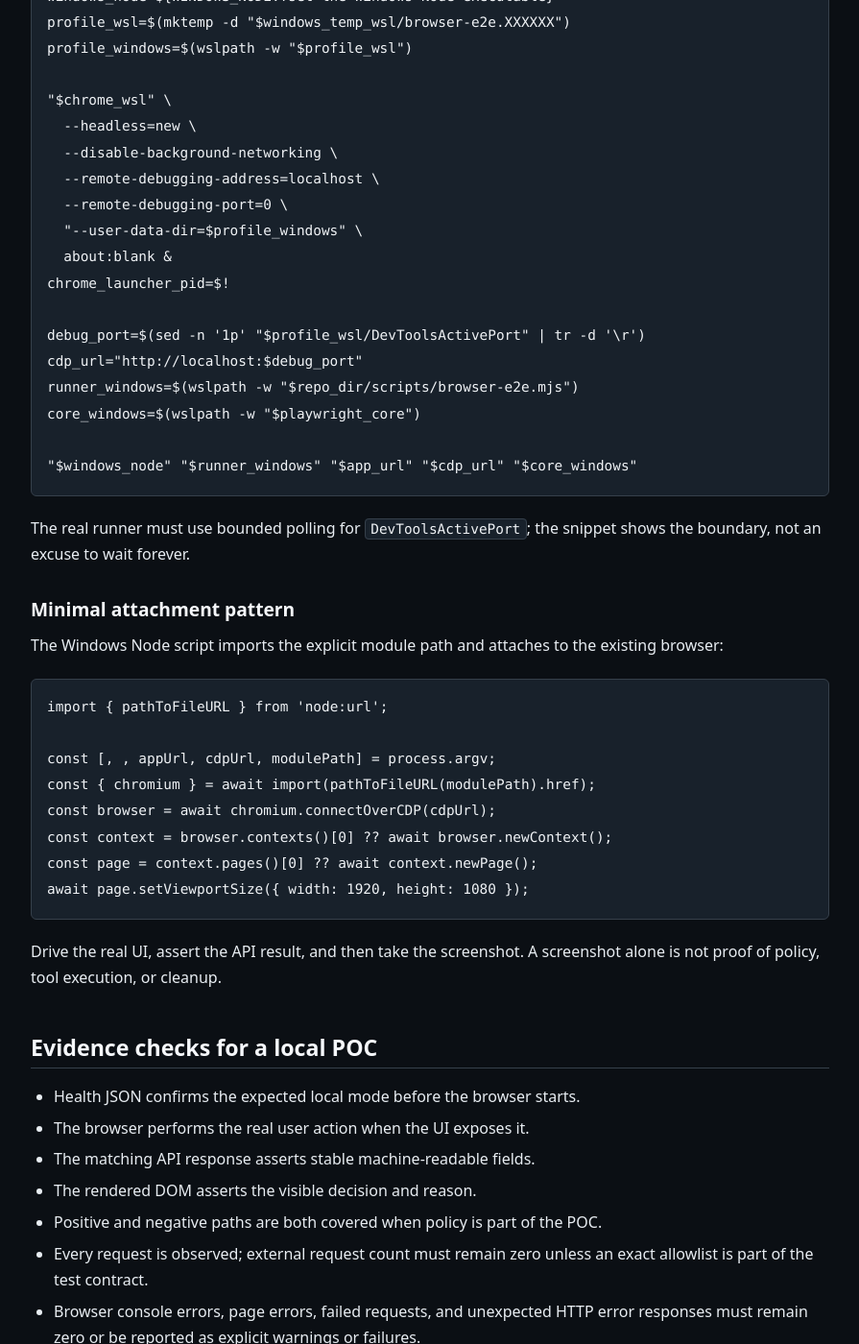
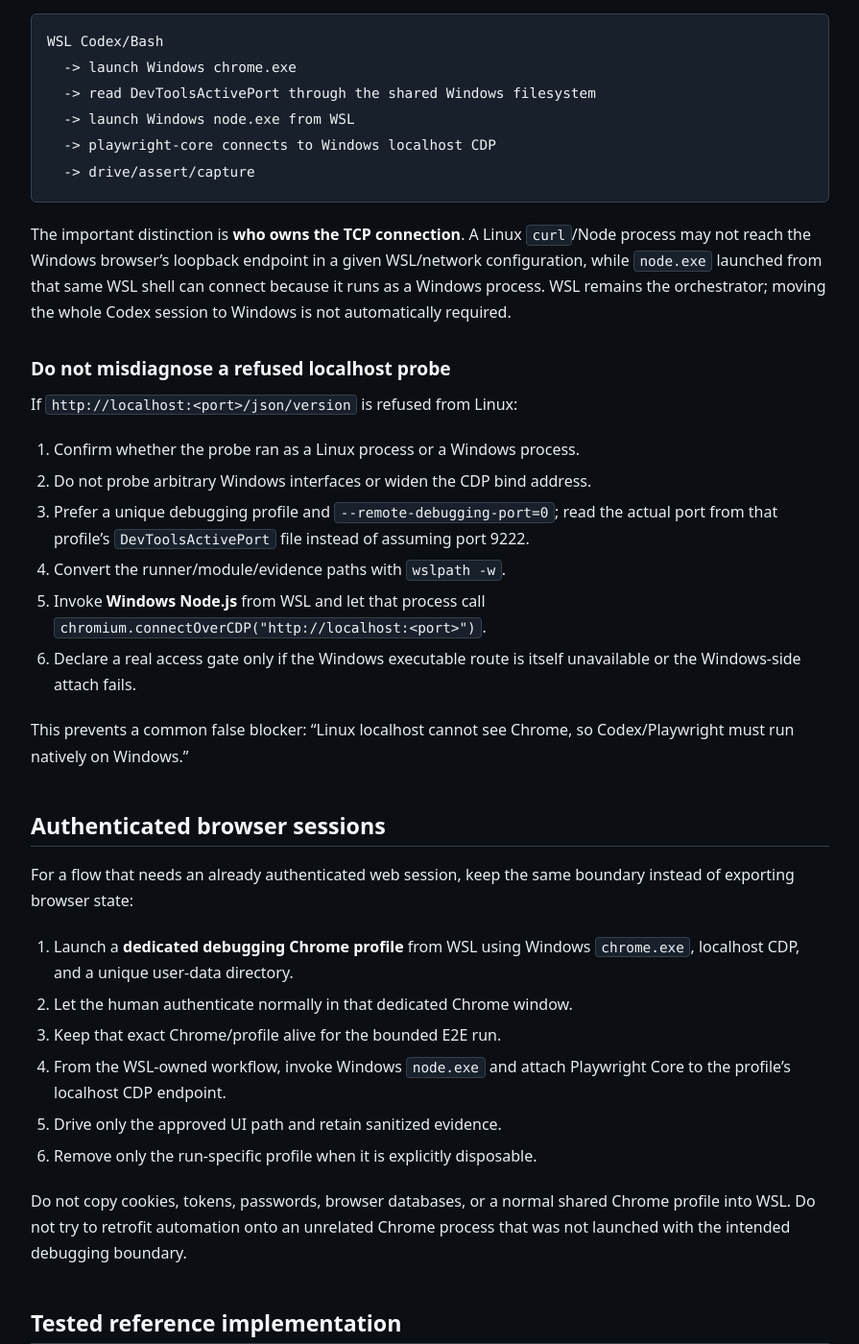
Before and after one commit to amitkarpe/agent-os, a Jekyll site: the page built from kb/playbooks/tools/agent-run-playwright-core-wsl.md, in a window 1280 px wide and 1400 px high, scrolled down 4588 px. Shown: the whole window at 96% size, without its empty margins (192-1087 px from the left). Built offline with Jekyll 4.4.1, drawn with Linux system fonts in a browser that asks for light colours; some of the changed text lies outside the part shown.

Commit message:
docs(browser): refresh Playwright WSL/Windows Node guidance (#45)

````diff
--- a/kb/playbooks/tools/agent-run-playwright-core-wsl.md
+++ b/kb/playbooks/tools/agent-run-playwright-core-wsl.md
@@ -179,6 +179,82 @@
 that runs this regularly should use its checked-in package manifest and lock
 file instead of installing a temporary package on every run.
 
+## Critical WSL/Windows boundary
+
+A WSL Codex or Bash session **can still own the full browser workflow** when
+Chrome runs on Windows. Do not equate a failed Linux-side probe of
+`localhost:<cdp-port>` with "Playwright from WSL is impossible."
+
+The tested cross-boundary pattern is:
+
+```text
+WSL Codex/Bash
+  -> launch Windows chrome.exe
+  -> read DevToolsActivePort through the shared Windows filesystem
+  -> launch Windows node.exe from WSL
+  -> playwright-core connects to Windows localhost CDP
+  -> drive/assert/capture
+```
+
+The important distinction is **who owns the TCP connection**. A Linux
+`curl`/Node process may not reach the Windows browser's loopback endpoint in a
+given WSL/network configuration, while `node.exe` launched from that same WSL
+shell can connect because it runs as a Windows process. WSL remains the
+orchestrator; moving the whole Codex session to Windows is not automatically
+required.
+
+### Do not misdiagnose a refused localhost probe
+
+If `http://localhost:<port>/json/version` is refused from Linux:
+
+1. Confirm whether the probe ran as a Linux process or a Windows process.
+2. Do not probe arbitrary Windows interfaces or widen the CDP bind address.
+3. Prefer a unique debugging profile and `--remote-debugging-port=0`; read the
+   actual port from that profile's `DevToolsActivePort` file instead of assuming
+   port 9222.
+4. Convert the runner/module/evidence paths with `wslpath -w`.
+5. Invoke **Windows Node.js** from WSL and let that process call
+   `chromium.connectOverCDP("http://localhost:<port>")`.
+6. Declare a real access gate only if the Windows executable route is itself
+   unavailable or the Windows-side attach fails.
+
+This prevents a common false blocker: "Linux localhost cannot see Chrome, so
+Codex/Playwright must run natively on Windows."
+
+## Authenticated browser sessions
+
+For a flow that needs an already authenticated web session, keep the same
+boundary instead of exporting browser state:
+
+1. Launch a **dedicated debugging Chrome profile** from WSL using Windows
+   `chrome.exe`, localhost CDP, and a unique user-data directory.
+2. Let the human authenticate normally in that dedicated Chrome window.
+3. Keep that exact Chrome/profile alive for the bounded E2E run.
+4. From the WSL-owned workflow, invoke Windows `node.exe` and attach
+   Playwright Core to the profile's localhost CDP endpoint.
+5. Drive only the approved UI path and retain sanitized evidence.
+6. Remove only the run-specific profile when it is explicitly disposable.
+
+Do not copy cookies, tokens, passwords, browser databases, or a normal shared
+Chrome profile into WSL. Do not try to retrofit automation onto an unrelated
+Chrome process that was not launched with the intended debugging boundary.
+
+## Tested reference implementation
+
+The SecCop public learning repository exercised this pattern successfully with
+one repo-owned Bash runner and one Playwright Core script:
+
+- WSL starts the local application;
+- WSL launches Windows Chrome with a unique Windows temporary profile;
+- the runner reads `DevToolsActivePort` from that profile;
+- WSL invokes Windows Node.js;
+- Windows Node attaches over localhost CDP and drives the UI;
+- screenshots, console/network evidence, and exact cleanup are verified.
+
+Use that implementation as a concrete example of the boundary, not as a file to
+copy blindly. Keep each owning repository's selectors, auth rules, and safety
+contract local to that repository.
+
 ## Optional CDP attachment route
 
 Use placeholders owned by the runner rather than hard-coded user directories:
@@ -285,3 +361,7 @@
 
 - Playwright library documentation: https://playwright.dev/docs/library
 - Chrome DevTools Protocol: https://chromedevtools.github.io/devtools-protocol/
+- SecCop Issue #27 (WSL/Windows Chrome CDP requirement): https://github.com/mytestlab123/agentic-ai-cybersecurity-lab/issues/27
+- SecCop PR #28 (validated browser evidence): https://github.com/mytestlab123/agentic-ai-cybersecurity-lab/pull/28
+- SecCop WSL browser runner: https://github.com/mytestlab123/agentic-ai-cybersecurity-lab/blob/main/scripts/browser-e2e.sh
+- SecCop Playwright Core runner: https://github.com/mytestlab123/agentic-ai-cybersecurity-lab/blob/main/scripts/browser-e2e.mjs
````
Also changed, not shown: other parts of kb/playbooks/tools/agent-run-playwright-core-wsl.md (+2 -2 lines).
